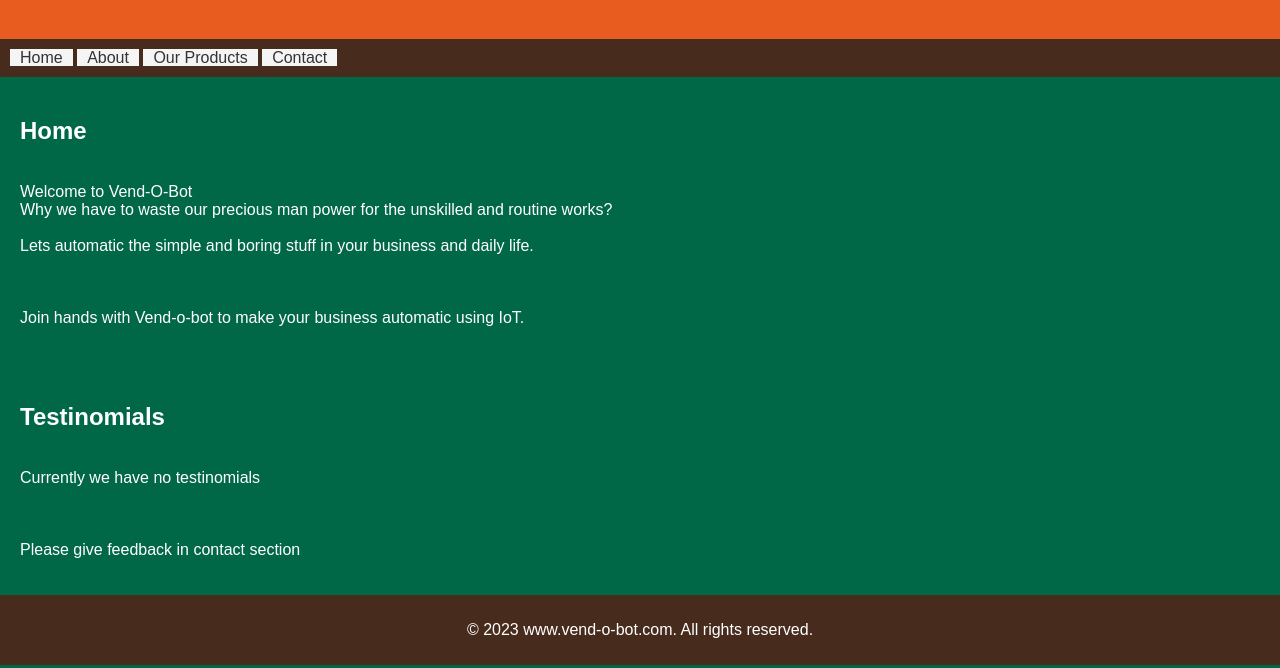
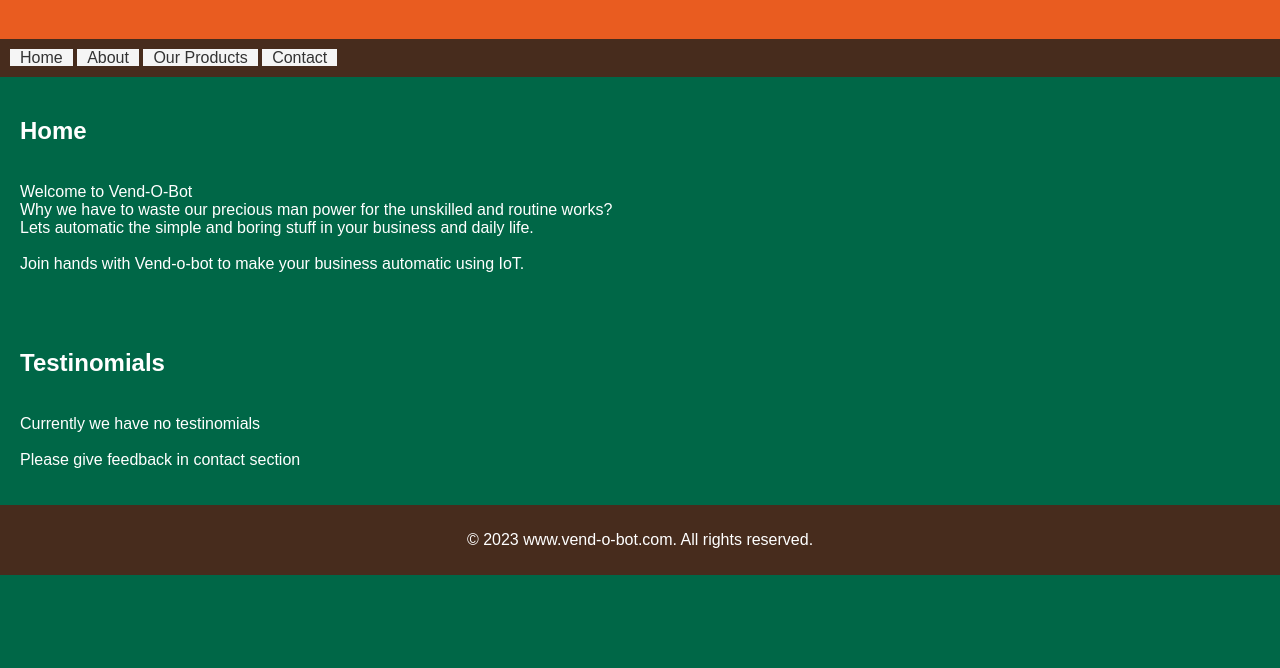
Before and after one commit to lakshmanschannel/vend-o-bot, a plain HTML site: page about.html in a window 1280 px wide. Shown: the part 132-800 px from the top of the page. Drawn offline with Linux system fonts and the light colour scheme.

Commit message:
Update about.html

```diff
--- a/about.html
+++ b/about.html
@@ -19,15 +19,15 @@
     <section id="about">
         <h2>Home</h2>
         <p><br> Welcome to Vend-O-Bot <br>
-            Why we have to waste our precious man power for the unskilled and routine works? <br><br>
+            Why we have to waste our precious man power for the unskilled and routine works? <br>
             Lets automatic the simple and boring stuff in your business and daily life.
-<br><br><br><br>
+<br><br>
             Join hands with Vend-o-bot to make your business automatic using IoT. </p>
     </section>
 
     <section id="testinomials">
         <h2>Testinomials</h2>
-        <p> <br> Currently we have no testinomials <br><br><br><br>Please give feedback in contact section </p>
+        <p> <br> Currently we have no testinomials <br><br>Please give feedback in contact section </p>
     </section>
     <footer>
         <p>&copy; 2023 www.vend-o-bot.com.  All rights reserved.</p>
```
